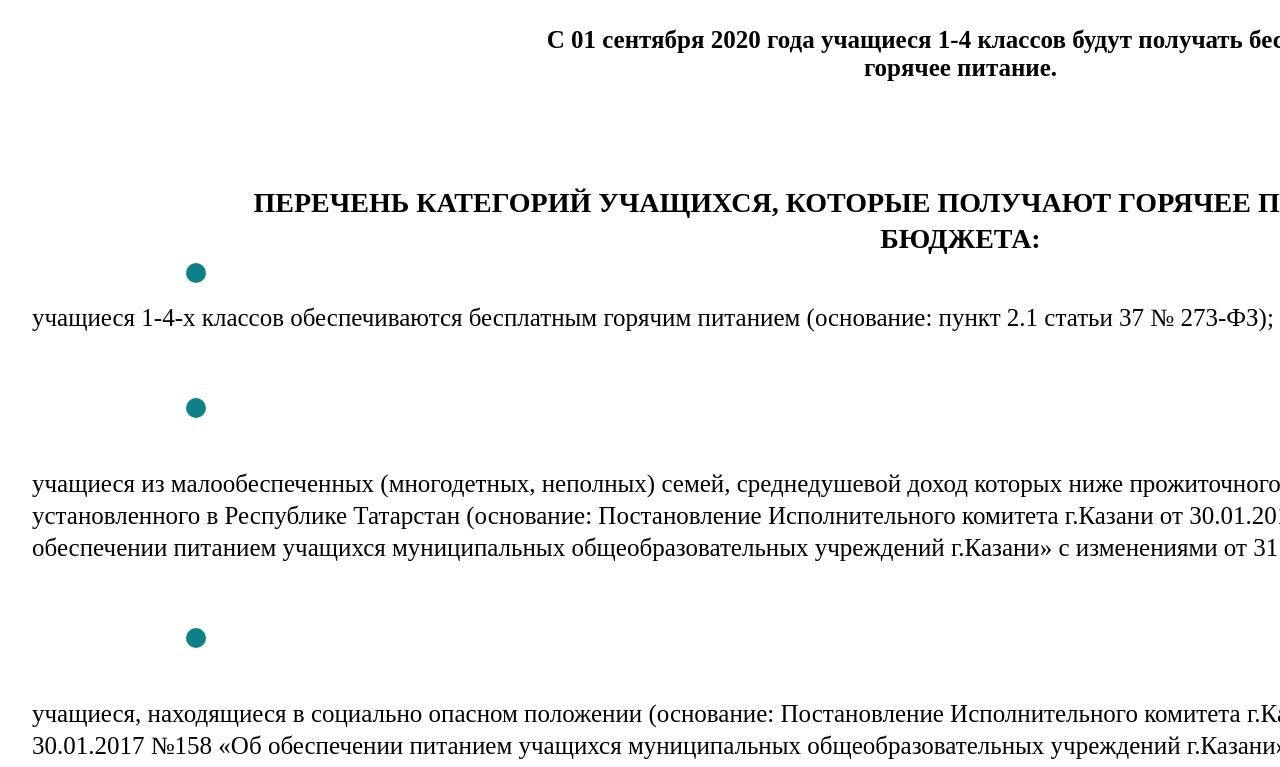
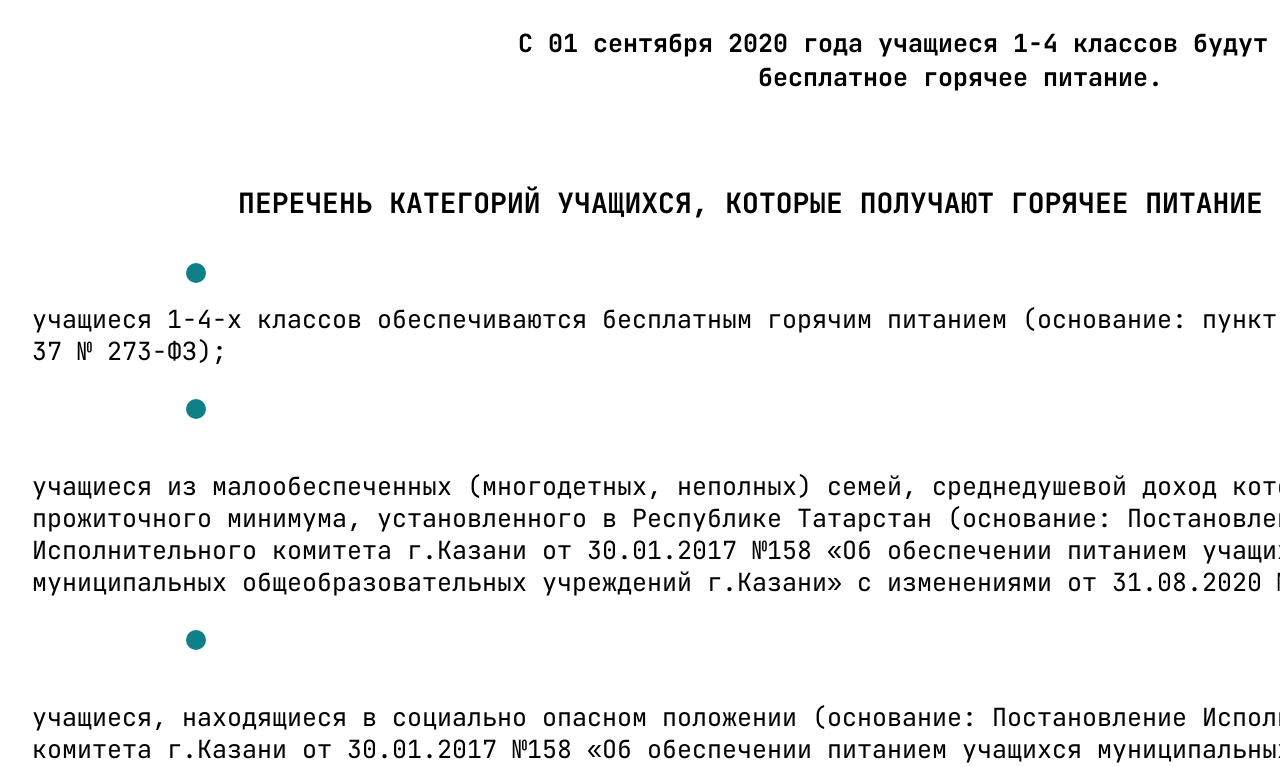
Before and after one commit to Walkerino/tatar-site, a plain HTML site: page food.html in a window 1280 px wide. Shown: the part 395-1162 px from the top of the page. Drawn offline with Linux system fonts and the light colour scheme.

Commit message:
update font

```diff
--- a/food.html
+++ b/food.html
@@ -18,6 +18,10 @@
     <link rel="preconnect" href="https://fonts.googleapis.com">
     <link rel="preconnect" href="https://fonts.gstatic.com" crossorigin>
     <link href="https://fonts.googleapis.com/css2?family=Montserrat:wght@300;700;800&display=swap" rel="stylesheet">
+    <!-- connecting JetBrains Mono font -->
+    <link rel="preconnect" href="https://fonts.googleapis.com">
+    <link rel="preconnect" href="https://fonts.gstatic.com" crossorigin>
+    <link href="https://fonts.googleapis.com/css2?family=JetBrains+Mono:ital,wght@0,100;0,200;0,300;0,400;0,500;0,600;0,700;0,800;1,100;1,200;1,300;1,400;1,500;1,600;1,700;1,800&display=swap" rel="stylesheet">
 </head>
 <body>
     <header class="header" id="header">
```
